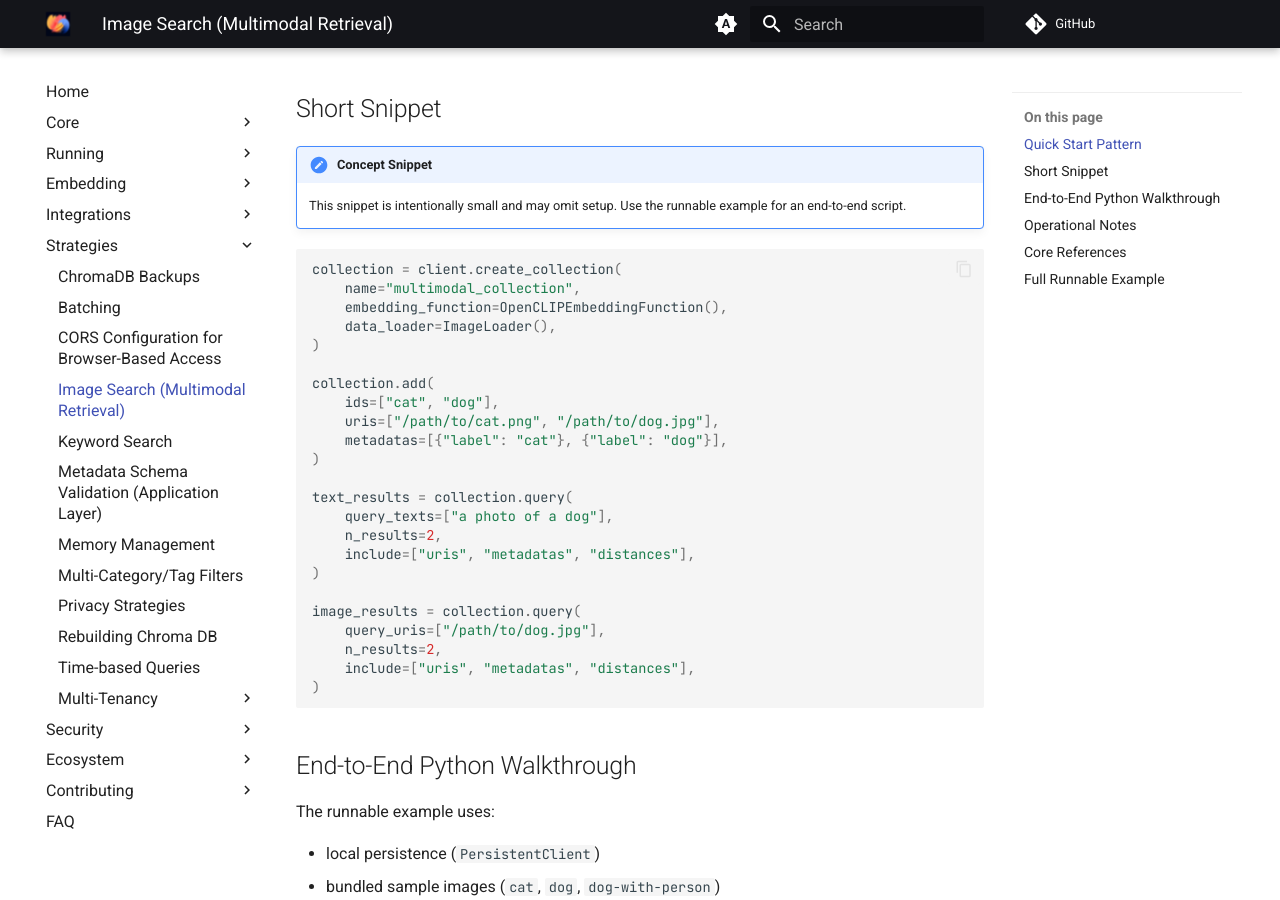
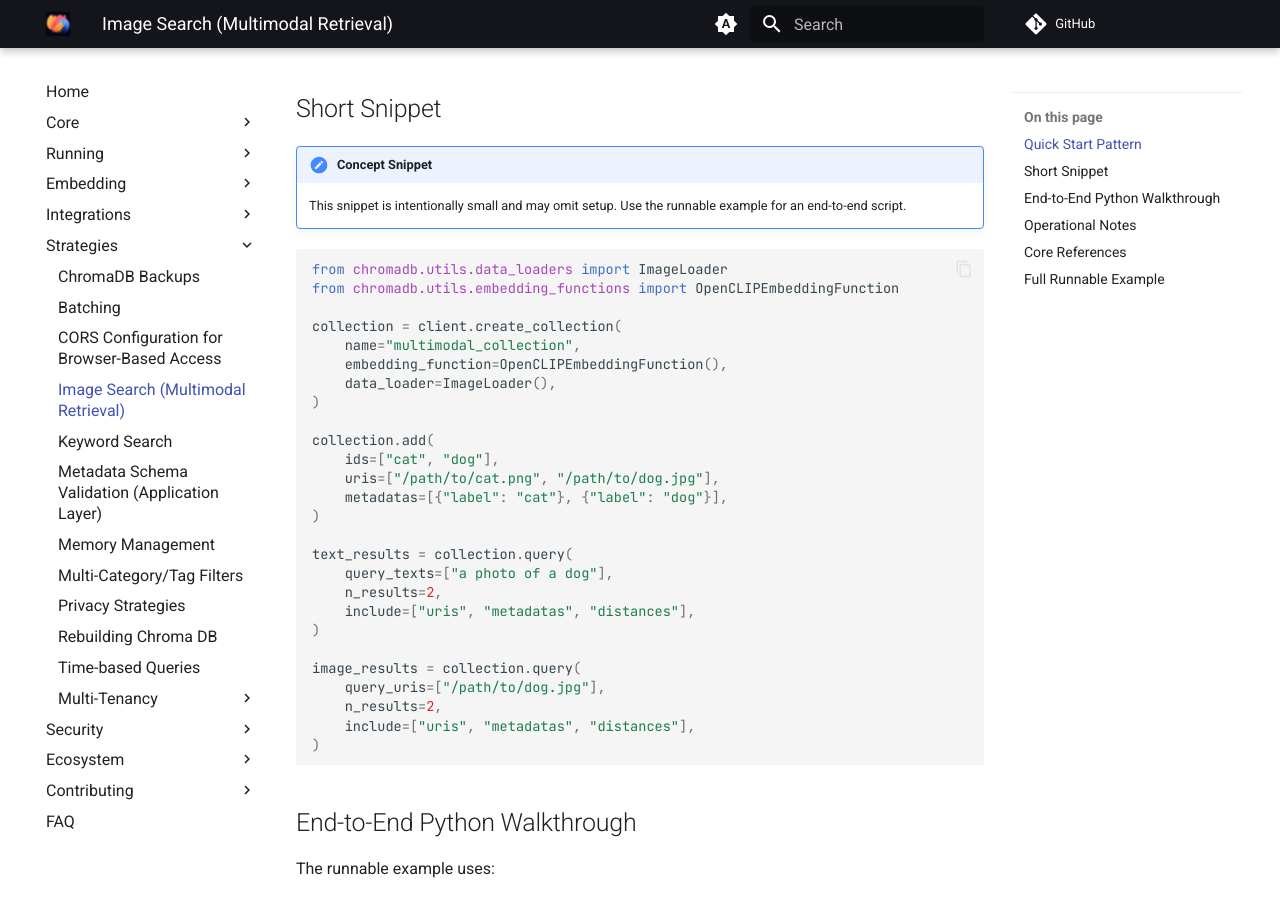
Before and after one commit to amikos-tech/chroma-cookbook, an MkDocs documentation site: the page built from docs/strategies/image-search.md, in a window 1280 px wide and 900 px high, scrolled down 765 px. Built offline with MkDocs 1.6.1 and Material for MkDocs 9.7.7, drawn with Linux system fonts in a browser that asks for light colours; comment, search, counter and statistics services are not loaded.

Commit message:
Polish image search error messages and snippet clarity

````diff
--- a/docs/strategies/image-search.md
+++ b/docs/strategies/image-search.md
@@ -31,6 +31,9 @@
     Use the runnable example for an end-to-end script.
 
 ```python
+from chromadb.utils.data_loaders import ImageLoader
+from chromadb.utils.embedding_functions import OpenCLIPEmbeddingFunction
+
 collection = client.create_collection(
     name="multimodal_collection",
     embedding_function=OpenCLIPEmbeddingFunction(),
````
Also changed, not shown: docs/embeddings/gpu-support.md (+2 -2 lines), 1 other file.
